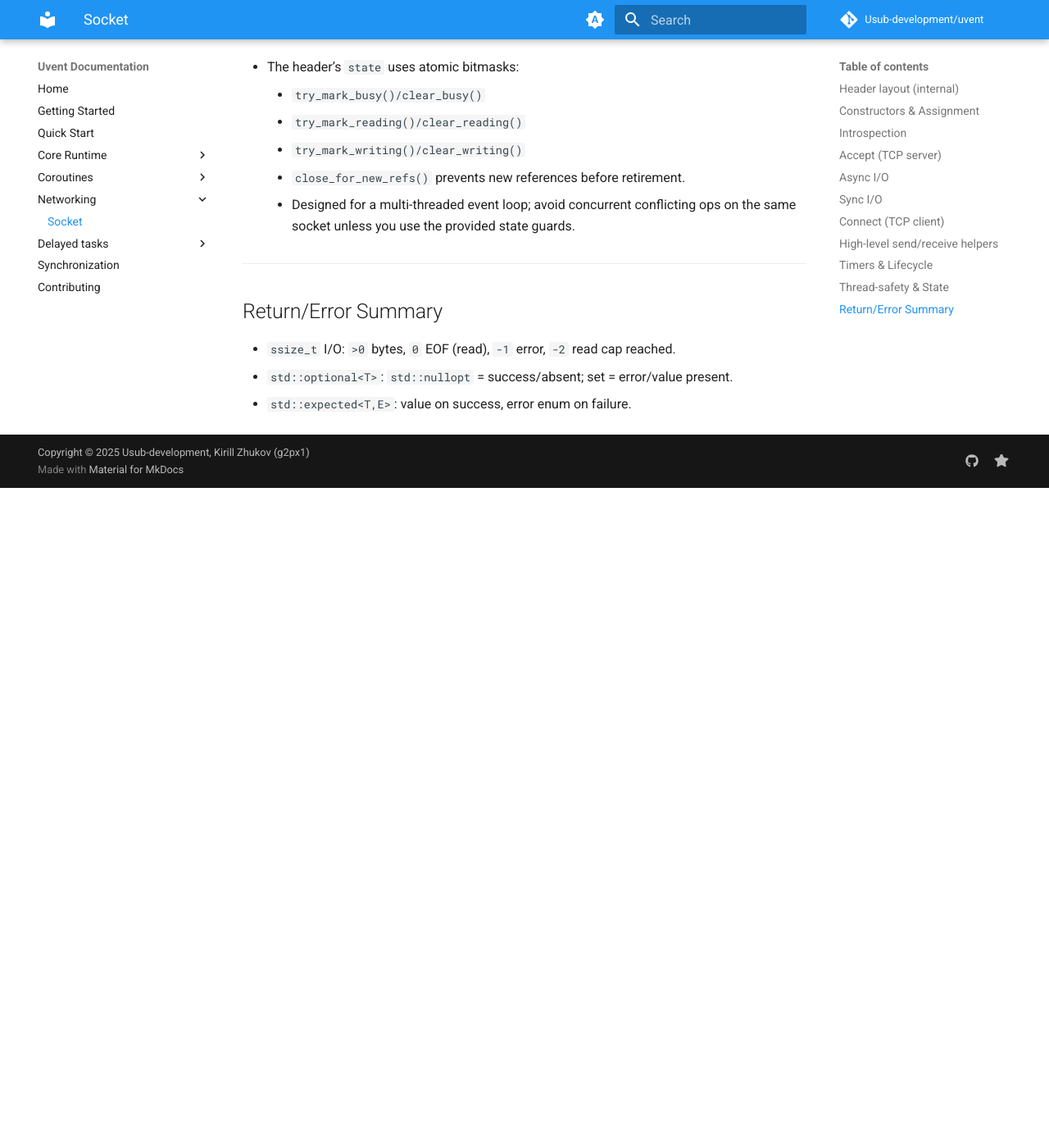
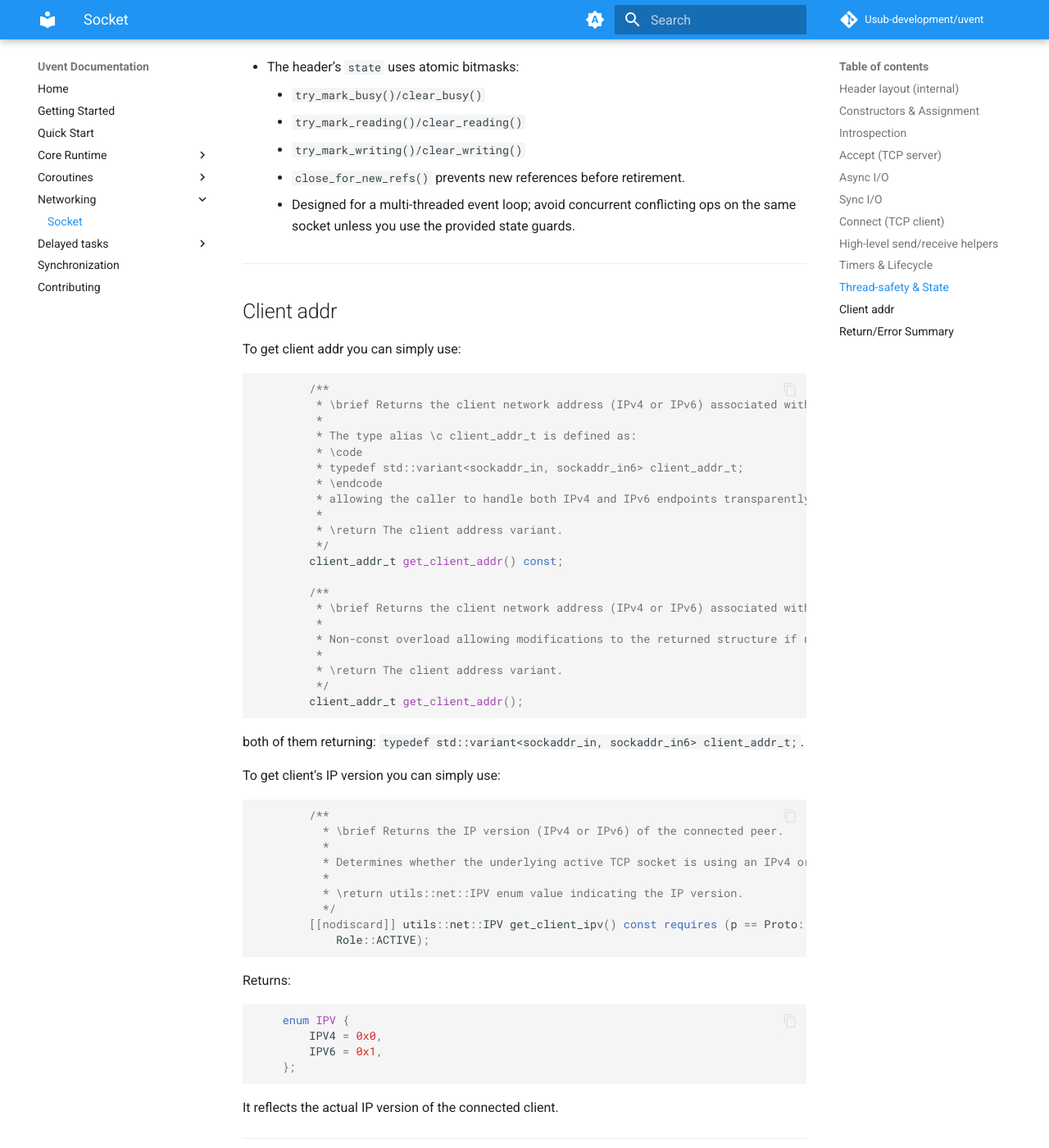
Before and after one commit to Usub-development/uvent, an MkDocs documentation site: the page built from docs/socket.md, in a window 1280 px wide and 1400 px high, scrolled down 3842 px. Shown: the whole window at 82% size. Built offline with MkDocs 1.6.1 and Material for MkDocs 9.7.7, drawn with Linux system fonts in a browser that asks for light colours; comment, search, counter and statistics services are not loaded; before the commit the page ends 4437 px from its top, so only the background shows below that.

Commit message:
updated docs and added ability for getting ip version of client

````diff
--- a/docs/socket.md
+++ b/docs/socket.md
@@ -186,6 +186,58 @@ Destruction path (internal):
 
 ---
 
+## Client addr
+
+To get client addr you can simply use:
+```cpp
+        /**
+         * \brief Returns the client network address (IPv4 or IPv6) associated with this socket.
+         *
+         * The type alias \c client_addr_t is defined as:
+         * \code
+         * typedef std::variant<sockaddr_in, sockaddr_in6> client_addr_t;
+         * \endcode
+         * allowing the caller to handle both IPv4 and IPv6 endpoints transparently.
+         *
+         * \return The client address variant.
+         */
+        client_addr_t get_client_addr() const;
+
+        /**
+         * \brief Returns the client network address (IPv4 or IPv6) associated with this socket.
+         *
+         * Non-const overload allowing modifications to the returned structure if necessary.
+         *
+         * \return The client address variant.
+         */
+        client_addr_t get_client_addr();
+```
+
+both of them returning: `typedef std::variant<sockaddr_in, sockaddr_in6> client_addr_t;`.
+
+To get client's IP version you can simply use:
+```cpp
+        /**
+          * \brief Returns the IP version (IPv4 or IPv6) of the connected peer.
+          *
+          * Determines whether the underlying active TCP socket is using an IPv4 or IPv6 address family.
+          *
+          * \return utils::net::IPV enum value indicating the IP version.
+          */
+        [[nodiscard]] utils::net::IPV get_client_ipv() const requires (p == Proto::TCP && r ==
+            Role::ACTIVE);
+```
+Returns:
+```cpp
+    enum IPV {
+        IPV4 = 0x0,
+        IPV6 = 0x1,
+    };
+```
+It reflects the actual IP version of the connected client.
+
+---
+
 ## Return/Error Summary
 
 * `ssize_t` I/O: `>0` bytes, `0` EOF (read), `-1` error, `-2` read cap reached.
````
Also changed, not shown: 1 other file.
